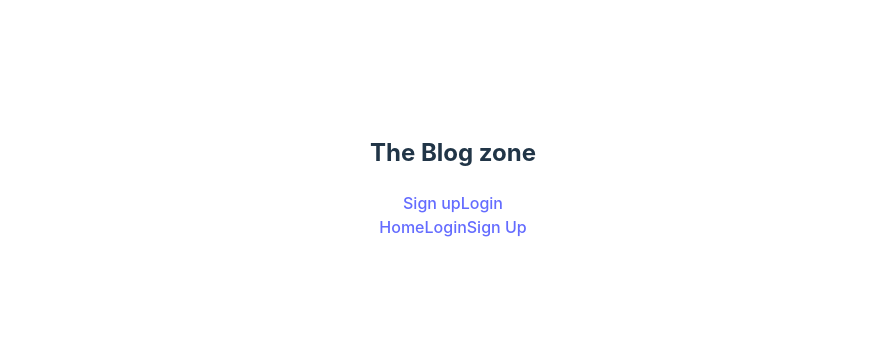
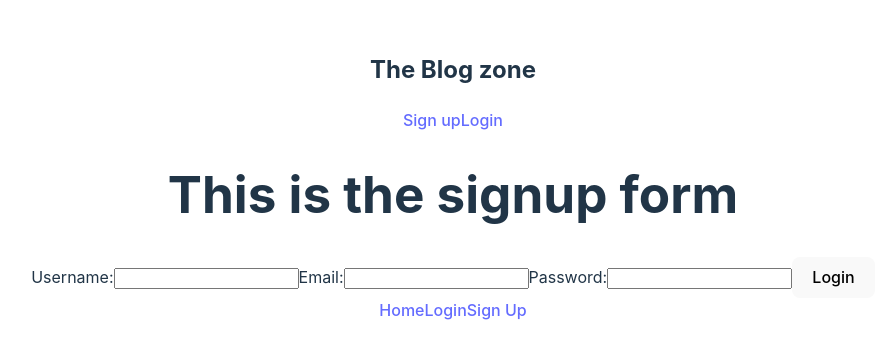
Before and after one commit to Eoin-k/blog-api-user-frontend, a React (Vite) app: page /signup in a window 1280 px wide. Shown: the part 223-582 px from the top of the page, without its empty margins (187-1072 px from the left). Built offline with nearby package versions, Linux system fonts and the light colour scheme.

Commit message:
further restructuring of components - added signup page / form

```diff
--- a/Pages/HomePage.jsx
+++ b/Pages/HomePage.jsx
@@ -3,7 +3,7 @@ import Header from "../src/Components/Header";
 import SideBar from "../src/Components/sidebar";
 import "../src/App.css";
 import { useState, useEffect } from "react";
-import { Link } from "react-router-dom";
+import PostGrid from "../src/Components/PostGrid";
 
 export default function HomePage() {
 	const user = localStorage.getItem("user");
@@ -16,8 +16,7 @@ export default function HomePage() {
 			try {
 				const res = await fetch(`${url}`);
 				const data = await res.json();
-				await setPosts(data);
-				console.log(posts);
+				setPosts(data);
 				setLoading(false);
 			} catch (error) {
 				console.error(error);
@@ -39,18 +38,7 @@ export default function HomePage() {
 		<>
 			<Header />
 			<SideBar user={user} />
-			<div className="card-grid">
-				{posts.map((post, index) => {
-					return (
-						<>
-							<div className="post-card" key={index}>
-								<p>{post.title}</p>
-								<Link to={`/post/${post.id}`}>View Post</Link>
-							</div>
-						</>
-					);
-				})}
-			</div>
+			<PostGrid posts={posts} />
 			<Footer />
 		</>
 	);
--- a/Pages/SignupPage.jsx
+++ b/Pages/SignupPage.jsx
@@ -1,9 +1,11 @@
 import Footer from "../src/Components/Footer";
 import Header from "../src/Components/Header";
+import SignupForm from "../src/Components/SignupForm";
 export default function SignupPage() {
 	return (
 		<>
 			<Header />
+			<SignupForm />
 			<Footer />
 		</>
 	);
--- a/Pages/SinglePost.jsx
+++ b/Pages/SinglePost.jsx
@@ -1 +1,12 @@
-export default function SinglePost() {}
+import Footer from "../src/Components/Footer";
+import Header from "../src/Components/Header";
+import SinglePostBody from "../src/Components/SinglePostBody";
+export default function SinglePost() {
+	return (
+		<>
+			<Header />
+			<SinglePostBody />
+			<Footer />
+		</>
+	);
+}
--- a/src/Components/LoginForm.jsx
+++ b/src/Components/LoginForm.jsx
@@ -6,7 +6,6 @@ const LoginForm = () => {
 
 	const loginSubmission = async () => {
 		const url = import.meta.env.VITE_BACKEND_URL;
-		console.log("function called");
 		try {
 			console.log("trying to log in");
 			const res = await fetch(`${url}/login`, {
@@ -18,7 +17,6 @@ const LoginForm = () => {
 			});
 
 			const data = await res.json();
-			console.log(data.token, data.user, data.role);
 
 			if (res.ok) {
 				localStorage.setItem("token", data.token);
--- /dev/null
+++ b/src/Components/PostGrid.jsx
@@ -0,0 +1,20 @@
+import { Link } from "react-router-dom";
+export default function PostGrid(posts) {
+	posts = posts.posts;
+	return (
+		<>
+			<div className="card-grid">
+				{posts.map((post, index) => {
+					return (
+						<>
+							<div className="post-card" key={index}>
+								<p key={index}>{post.title}</p>
+								<Link to={`/post/${post.id}`}>View Post</Link>
+							</div>
+						</>
+					);
+				})}
+			</div>
+		</>
+	);
+}
--- a/src/Components/Signup.jsx
+++ /dev/null
@@ -1,5 +0,0 @@
-function SignupForm() {
-	return <></>;
-}
-
-export default SignupForm;
--- /dev/null
+++ b/src/Components/SignupForm.jsx
@@ -0,0 +1,69 @@
+import { useState } from "react";
+import { useNavigate } from "react-router-dom";
+
+function SignupForm() {
+	const navigate = useNavigate();
+	const [email, setEmail] = useState("");
+	const [password, setPassword] = useState("");
+	const [username, setUsername] = useState("");
+
+	const signupSubmission = async () => {
+		const url = import.meta.env.VITE_BACKEND_URL;
+		try {
+			const res = await fetch(`${url}/signup`, {
+				method: "POST",
+				headers: {
+					"content-type": "application/json",
+				},
+				body: JSON.stringify({ username, email, password }),
+			});
+
+			if (res.status == 201) {
+				alert("congrats on signing up - redirecting you to login");
+				navigate("/login");
+			}
+		} catch (error) {
+			console.error(error);
+		}
+	};
+	return (
+		<>
+			<div className="login-text-wrapper">
+				<h1>This is the signup form</h1>
+			</div>
+			<div className="login-form-wrapper">
+				<form>
+					<label htmlFor="username">
+						Username:
+						<input
+							type="text"
+							value={username}
+							onChange={(e) => setUsername(e.target.value)}
+						/>
+					</label>
+					<label htmlFor="email">
+						Email:
+						<input
+							type="email"
+							value={email}
+							onChange={(e) => setEmail(e.target.value)}
+						/>
+					</label>
+					<label htmlFor="password">
+						Password:
+						<input
+							type="password"
+							value={password}
+							onChange={(e) => setPassword(e.target.value)}
+						/>
+					</label>
+					<button onClick={signupSubmission} type="button">
+						Login
+					</button>
+				</form>
+			</div>
+		</>
+	);
+}
+
+export default SignupForm;
--- a/src/Components/SinglePostBody.jsx
+++ b/src/Components/SinglePostBody.jsx
@@ -1,8 +1,7 @@
 import { useEffect, useState } from "react";
-import { Link, useParams } from "react-router-dom";
+import { useParams } from "react-router-dom";
 import Comments from "./Comments";
-import Header from "./Header";
-const SinglePost = () => {
+const SinglePostBody = () => {
 	const url = import.meta.env.VITE_BACKEND_URL;
 	let { id } = useParams();
 	const [post, setPost] = useState([]);
@@ -35,7 +34,6 @@ const SinglePost = () => {
 
 	return (
 		<>
-			<Header />
 			<h1>This is the single post element {post.id}</h1>
 			<p>{post.content}</p>
 			{comments.length == 0 ? (
@@ -43,9 +41,8 @@ const SinglePost = () => {
 			) : (
 				<Comments comments={comments} />
 			)}
-			<Link to="/">Go home</Link>
 		</>
 	);
 };
 
-export default SinglePost;
+export default SinglePostBody;
```
